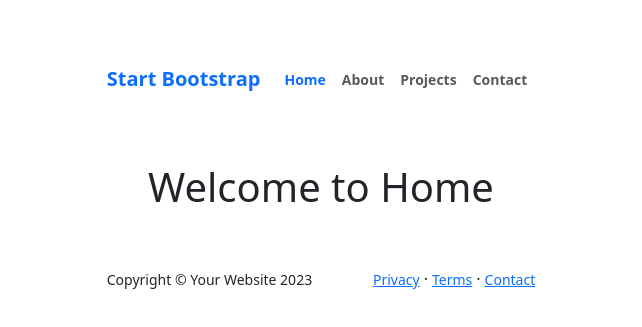
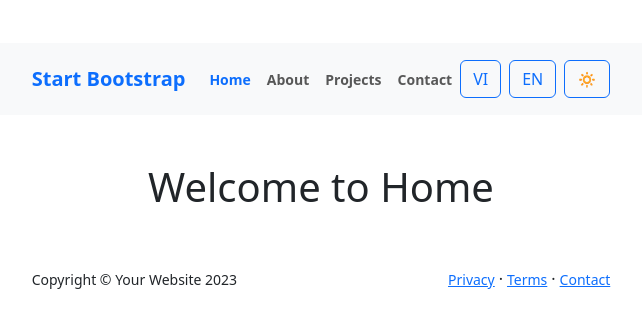
Before and after one commit to longnosuke/mytrainning-LoganNg, a Vue app in the folder my-vue-app/: page / in a window 1280 px wide. Shown: the part 233-560 px from the top of the page, without its empty margins (319-961 px from the left). Built offline with nearby package versions, Linux system fonts and the light colour scheme.

Commit message:
feat(navbar): add i18n and dark mode toggle
Integrate vue-i18n for language switching in the Navbar and add a dark mode toggle button. Update main.ts to register the i18n plugin with the Vue app. Navbar links now use translation keys for improved localization.

```diff
--- a/my-vue-app/src/components/Navbar.vue
+++ b/my-vue-app/src/components/Navbar.vue
@@ -1,18 +1,72 @@
+<script setup lang="ts">
+import { ref, watchEffect } from "vue";
+
+const isDark = ref<boolean>(false);
+
+watchEffect(() => {
+  document.documentElement.setAttribute(
+      "data-bs-theme",
+      isDark.value ? "dark" : "light"
+  );
+});
+</script>
+
 <template>
-<nav class="navbar navbar-expand-lg navbar-light bg-white py-3">
+  <nav class="navbar navbar-expand-lg bg-body-tertiary py-3">
     <div class="container px-5">
-  <a class="navbar-brand" href="index.html"><span class="fw-bolder text-primary">Start Bootstrap</span></a>
-  <button class="navbar-toggler" type="button" data-bs-toggle="collapse" data-bs-target="#navbarSupportedContent" aria-controls="navbarSupportedContent" aria-expanded="false" aria-label="Toggle navigation"><span class="navbar-toggler-icon"></span></button>
+      <a class="navbar-brand fw-bolder text-primary" href="index.html">
+        Start Bootstrap
+      </a>
+      <button
+          class="navbar-toggler"
+          type="button"
+          data-bs-toggle="collapse"
+          data-bs-target="#navbarSupportedContent"
+          aria-controls="navbarSupportedContent"
+          aria-expanded="false"
+          aria-label="Toggle navigation"
+      >
+        <span class="navbar-toggler-icon"></span>
+      </button>
+
+      <!-- Nav links -->
       <div class="collapse navbar-collapse" id="navbarSupportedContent">
         <ul class="navbar-nav ms-auto mb-2 mb-lg-0 small fw-bolder">
-      <router-link to="/" class="nav-link">Home</router-link>
-      <router-link to="/about" class="nav-link">About</router-link>
-      <router-link to="/projects" class="nav-link">Projects</router-link>
-      <router-link to="/contact" class="nav-link">Contact</router-link>
+          <li class="nav-item">
+            <router-link to="/" class="nav-link">{{
+                $t("navbar.home")
+              }}</router-link>
+          </li>
+          <li class="nav-item">
+            <router-link to="/about" class="nav-link">{{
+                $t("navbar.about")
+              }}</router-link>
+          </li>
+          <li class="nav-item">
+            <router-link to="/projects" class="nav-link">{{
+                $t("navbar.projects")
+              }}</router-link>
+          </li>
+          <li class="nav-item">
+            <router-link to="/contact" class="nav-link">{{
+                $t("navbar.contact")
+              }}</router-link>
+          </li>
         </ul>
+      </div>
+
+      <!-- Right actions -->
+      <div class="d-flex align-items-center gap-2">
+        <button class="btn btn-outline-primary" @click="$i18n.locale = 'vi'">
+          VI
+        </button>
+        <button class="btn btn-outline-primary" @click="$i18n.locale = 'en'">
+          EN
+        </button>
+        <button class="btn btn-outline-primary" @click="isDark = !isDark">
+          {{ isDark ? "🔆" : "🔅" }}
+        </button>
       </div>
     </div>
   </nav>
 </template>
-<script setup lang="ts">
-</script>
--- a/my-vue-app/src/main.ts
+++ b/my-vue-app/src/main.ts
@@ -4,5 +4,6 @@ import App from './App.vue'
 import router from '@/router/index.ts'
 import 'bootstrap/dist/css/bootstrap.min.css'
 import 'bootstrap/dist/js/bootstrap.bundle.min.js'
+import i18n from '@/plugins/i18n.ts'
 
-createApp(App).use(router).mount('#app')
+createApp(App).use(router).use(i18n).mount('#app')
```
Lines whose indentation alone changed are shown as unchanged.
